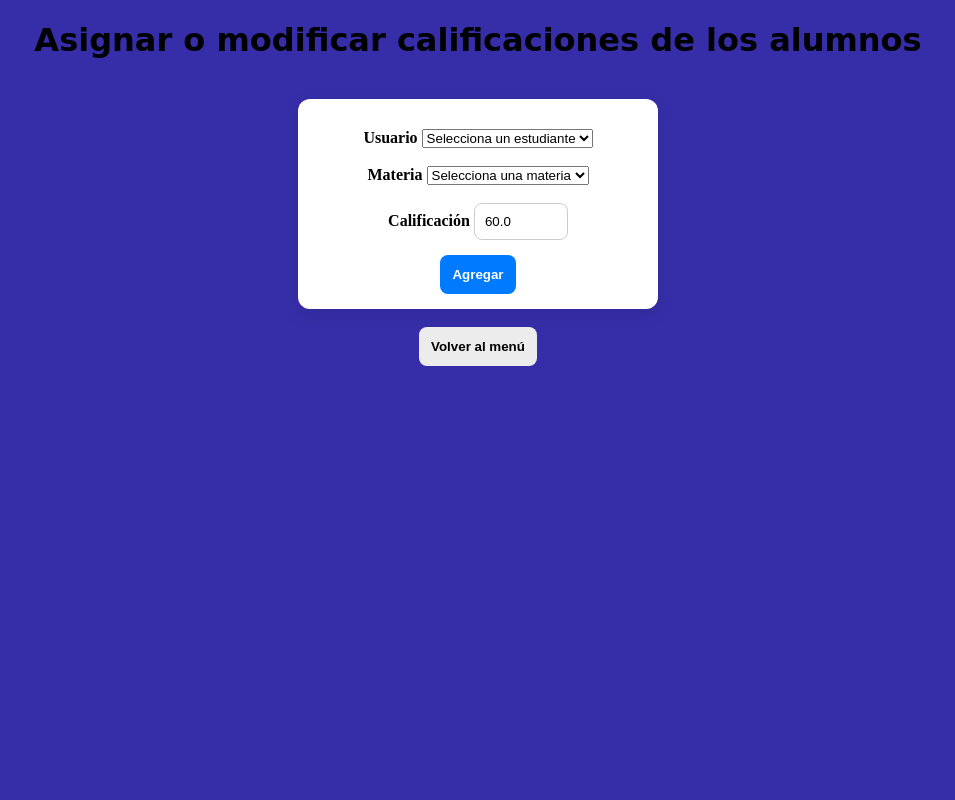
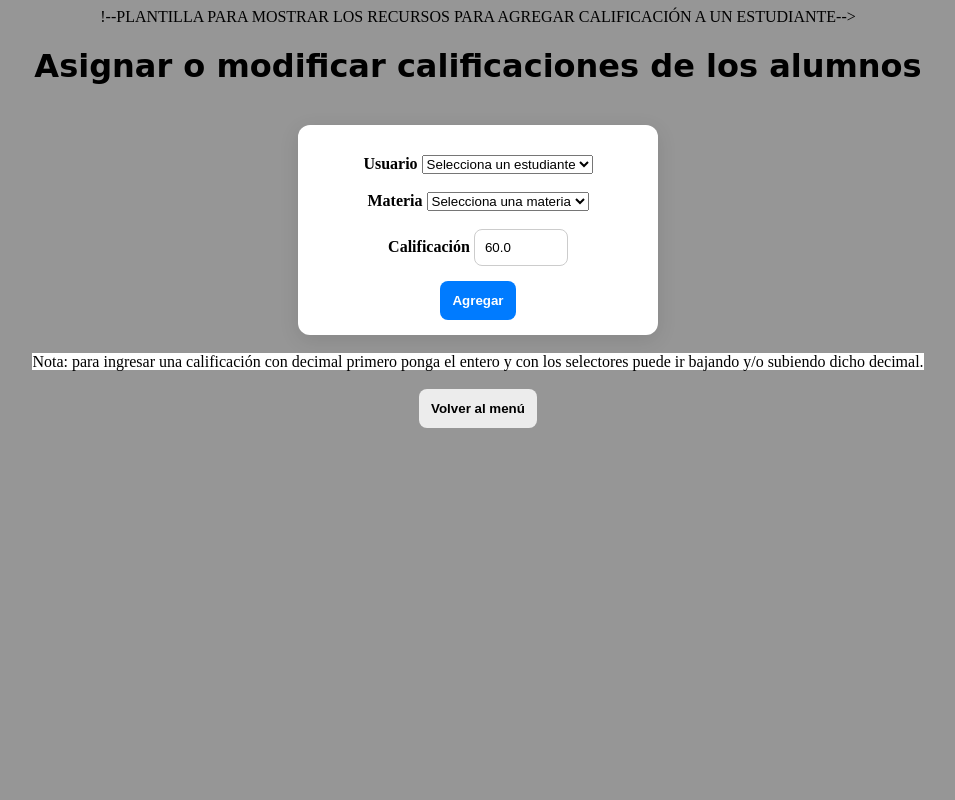
Before and after one commit to edu-dev1/app, a Flask app: template templates/set_grades.html in a window 1280 px wide. Shown: the whole page, without its empty margins (162-1117 px from the left). Run offline with Flask 3, Linux system fonts and the light colour scheme; the template is opened without the code that fills it, so the values that code supplies are empty; parts of the project's set-up code (start-up, migrations or seed data) failed here and were passed over.

Commit message:
Update set_grades.html
Agregué mejores diseños

```diff
--- a/templates/set_grades.html
+++ b/templates/set_grades.html
@@ -1,4 +1,4 @@
-<!--PLANTILLA PARA MOSTRAR LOS RECURSOS PARA AGREGAR CALIFICACIÓN A UN ESTUDIANTE-->
+!--PLANTILLA PARA MOSTRAR LOS RECURSOS PARA AGREGAR CALIFICACIÓN A UN ESTUDIANTE-->
 <!DOCTYPE html>
 <html>
     <head>
@@ -7,7 +7,7 @@
 
         <style>
             body{
-                background-color: rgb(54, 46, 168);
+                background-color: rgb(150, 150, 150);
                 text-align: center;
                 font-size: 16px;
             }
@@ -120,6 +120,9 @@
                 background: #d6eaff;
                 transition: 0.2s;
             }
+            .note{
+                background-color: white;
+            }
         </style>
     </head>
 
@@ -152,9 +155,11 @@
             <button type="submit">Agregar</button>
         </form>
         <br>
+        <label class = "label note">Nota: para ingresar una calificación con decimal primero ponga el entero y con los selectores puede ir bajando y/o subiendo dicho decimal.</label>
+        <br>
+        <br>
         <a href="{{ url_for('show_teacher_menu') }}" >
             <button class="button button2">Volver al menú</button>
         </a>
     </body>
-
 </html>
```
